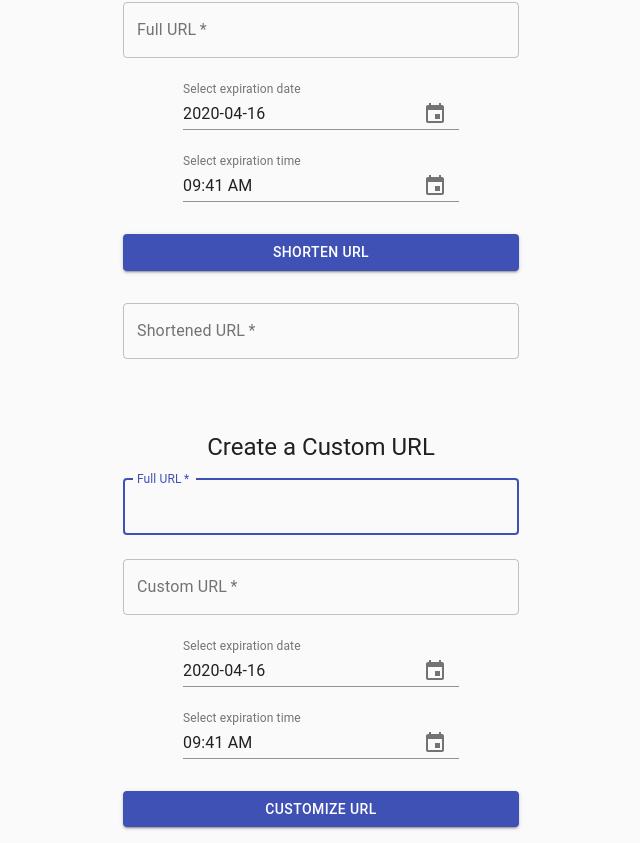
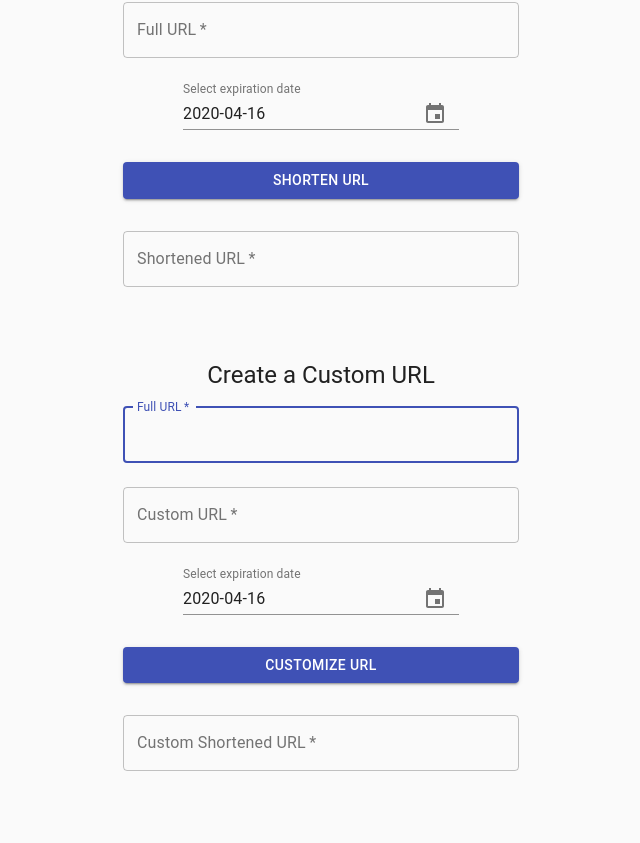
Before and after one commit to begeli/cloud-frontend, a React (Create React App) app: page /home in a window 1280 px wide. Shown: the part 230-1073 px from the top of the page, without its empty margins (319-959 px from the left). After the commit the page ends 1009 px from the top, so only its background shows below. Built offline with nearby package versions, Linux system fonts and the light colour scheme.

Commit message:
Added expiration date to the link analytics page, modified the home page.

```diff
--- a/src/Home.js
+++ b/src/Home.js
@@ -42,25 +42,36 @@ export default function Home(props) {
   const [originalUrl4Custom, setOrginal4Custom] = useState("");
   const [customUrl, setCustomUrl] = useState("");
   const [shortenedUrl, setShortenedUrl] = useState("");
+  const [customShortenedUrl, setCustomShortenedUrl] = useState("");
   const redirectionUrl = "http://18.197.151.94:8080/Urls/";
   const [selectedDate, setSelectedDate] = useState(new Date());
-  const [selectedDate4Custom, setSelectedDate4Custom] = useState(new Date());
+  const [selectedDate4Custom, setSelectedDate4Custom] = useState(new Date);
+
+  function convert(str) {
+    var date = new Date(str),
+      mnth = ("0" + (date.getMonth() + 1)).slice(-2),
+      day = ("0" + date.getDate()).slice(-2);
+    return [date.getFullYear(), mnth, day].join("-");
+  }
 
   const handleDateChange = (date) => {
+    var dateString = convert(date.toString());
     setSelectedDate(date);
-    console.log("Selected date is " + date);
+    console.log("Selected date is " + dateString);
   };
 
   const handleDateChange4Custom = (date) => {
+    var dateString = convert(date.toString());
     setSelectedDate4Custom(date);
-    console.log("Selected date is " + date);
+    console.log("Selected date is " + dateString);
   };
 
   const onFinish = () =>  {
     if (originalUrl !== "") {
       console.log("Regular url shortener");
-      const data = {_id: null, URL:originalUrl, hash:"", userMail:props.email, date:selectedDate};
+      const data = {_id: null, URL:originalUrl, hash:"", userMail:props.email, date:convert(selectedDate.toString())};
       console.log(data);
+
       axios.post("http://18.197.151.94:8080/Urls/shorten", data)
       .then(res => {
         console.log(res);
@@ -81,11 +92,16 @@ export default function Home(props) {
       const headers = {
         "hash":customUrl
       }
-      const data = {_id: null, URL:originalUrl4Custom, hash:customUrl, userMail:props.email, date:moment().format("YYYY-MM-DD")};
+      const data = {_id: null, URL:originalUrl4Custom, hash:customUrl, userMail:props.email, date:convert(selectedDate4Custom.toString())};
       console.log(data);
       axios.post("http://18.197.151.94:8080/Urls/customshorten", data, {headers: headers})
       .then(res => {
         console.log(res);
+        if (res.status === 200) {
+          setCustomShortenedUrl(redirectionUrl + res.data.hash);
+        } else {
+          console.log(res)
+        }
       })
       .catch(res => console.log("Error"));
     }
@@ -143,17 +159,6 @@ export default function Home(props) {
                   onChange={handleDateChange}
                   KeyboardButtonProps={{
                     'aria-label': 'change date',
-                  }}
-                />
-
-                <KeyboardTimePicker
-                  margin="normal"
-                  id="time-picker"
-                  label="Select expiration time"
-                  value={selectedDate}
-                  onChange={handleDateChange}
-                  KeyboardButtonProps={{
-                    'aria-label': 'change time',
                   }}
                 />
               </Grid>
@@ -230,17 +235,6 @@ export default function Home(props) {
                     'aria-label': 'change date',
                   }}
                 />
-
-                <KeyboardTimePicker
-                  margin="normal"
-                  id="time-picker"
-                  label="Select expiration time"
-                  value={selectedDate4Custom}
-                  onChange={handleDateChange4Custom}
-                  KeyboardButtonProps={{
-                    'aria-label': 'change time',
-                  }}
-                />
               </Grid>
             </MuiPickersUtilsProvider>
 
@@ -254,6 +248,18 @@ export default function Home(props) {
             >
                 Customize URL
             </Button>
+
+            <TextField
+                variant="outlined"
+                margin="normal"
+                required
+                fullWidth
+                name="customShortenedUrl"
+                label="Custom Shortened URL"
+                id="customShortenedUrl"
+                autoComplete="customShortenedUrl"
+                value={customShortenedUrl}
+            />
         </div>
         </Container>
     </div>
--- a/src/LinkAnalytics.js
+++ b/src/LinkAnalytics.js
@@ -4,7 +4,7 @@ import NavBar from './NavBar';
 import axios from "axios";
 
 export default function LinkAnalytics(props) {
-    const columns = ["Full URL", "Shortened URL", "Number of Clicks"];
+    const columns = ["Full URL", "Shortened URL", "Number of Clicks", "Expiration Date"];
     const [dataUpdated, setDataUpdated] = useState(false);
     const [table_data, setTableData] = useState([]);
     const options = {
@@ -27,7 +27,7 @@ export default function LinkAnalytics(props) {
           var i;
           const data = [];
           for (i = 0; i < res.data.length; i++) {
-            const table_row = [res.data[i].URL, "http://18.197.151.94:8080/Urls/" + res.data[i].hash, res.data[i].noOfClick];
+            const table_row = [res.data[i].URL, "http://18.197.151.94:8080/Urls/" + res.data[i].hash, res.data[i].noOfClick, res.data[i].date];
             data.push(table_row);
           }
           console.log("data is " + data);
```
